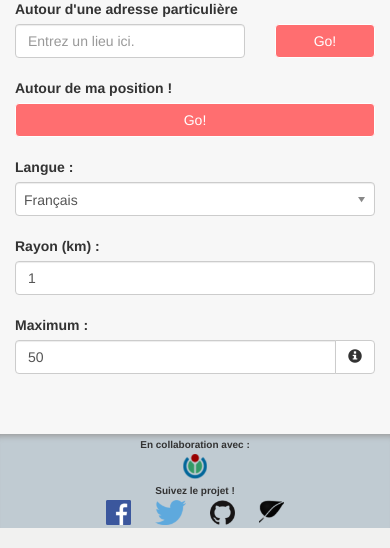
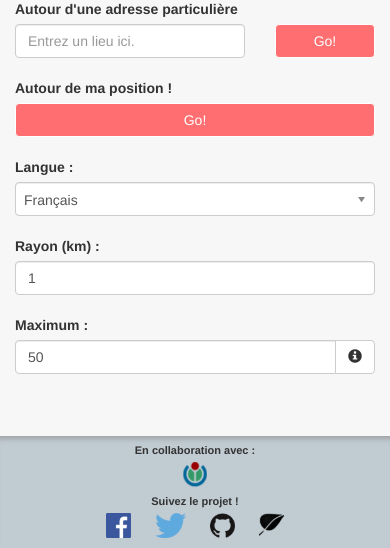
Before and after one commit to WikiJourney/wikijourney_website, a PHP site: page /index.php in a window 390 px wide. Shown: the part 653-1201 px from the top of the page. Run offline with PHP 8.4, Linux system fonts and the light colour scheme; some libraries are stand-ins or nearby versions.

Commit message:
Resize footer

```diff
--- a/style/design.css
+++ b/style/design.css
@@ -201,34 +201,37 @@ form {
 .footer-space{
 	/* The footer is set in absolute, we need a block at the end of the body
 	so the footer doesn't go over the bottom of it. */
+	height: 62px;
+}
 
-	height: 50px;
+@media (max-width: 768px) {
+	/* The same when the screen is xs */
+	.footer-space{
+		height: 114px;
+	}
 }
 
 .footer {
 	background-color: rgba(137, 160, 173, 0.5);
 	box-shadow: inset 0 8px 6px -6px #999;
-	padding-top: 2px;
+	padding-top: 5px;
+	padding-bottom: 5px;
 	position: absolute;
 	width: 100%;
 	bottom: 0;
 }
 
-@media (max-width: 768px) {
-	.footer-space{
-		height: 94px;
-	}
-}
+
 
 .footer img {
-	margin: 4px 10px 3px;
+	margin: 6px 10px 5px;
 	height: 25px;
 }
 
 .footer h6 {
 	margin-top: 3px;
 	font-weight: bold;
-	font-size: 10px;
+	font-size: 11px;
 }
 
 
```
